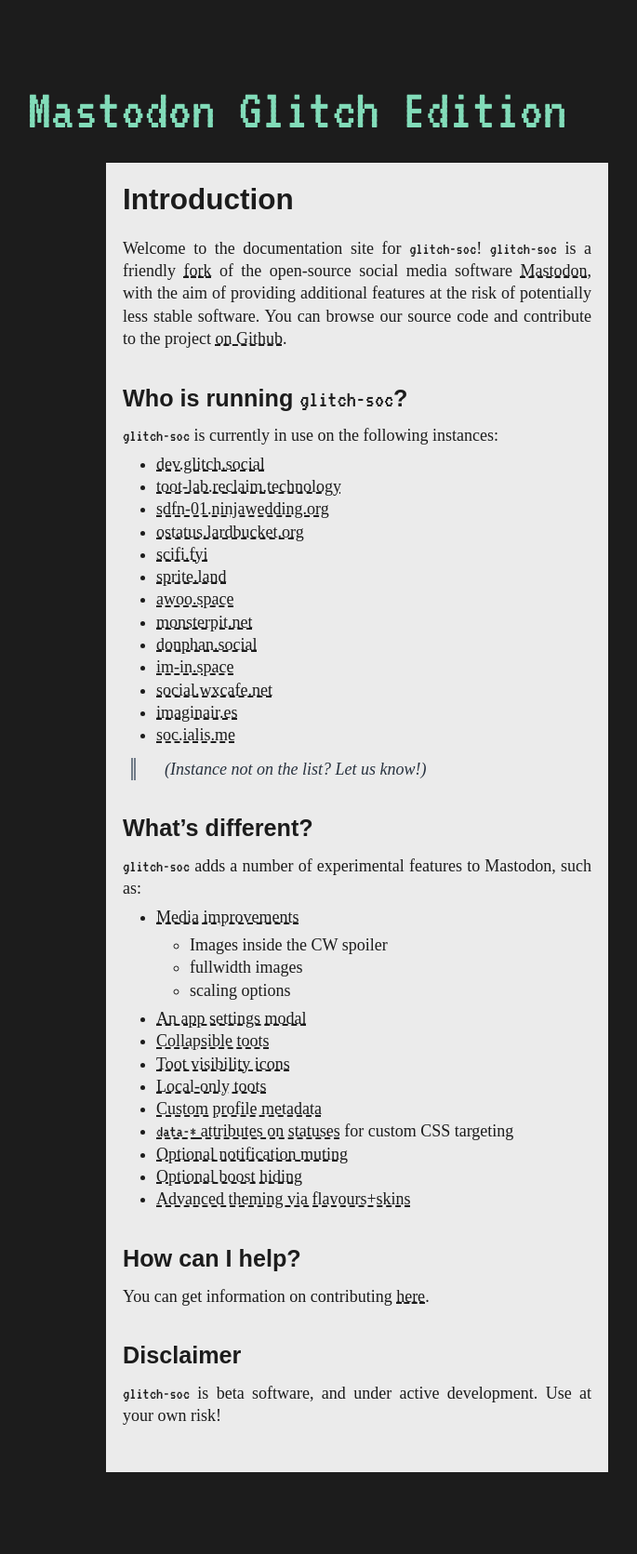
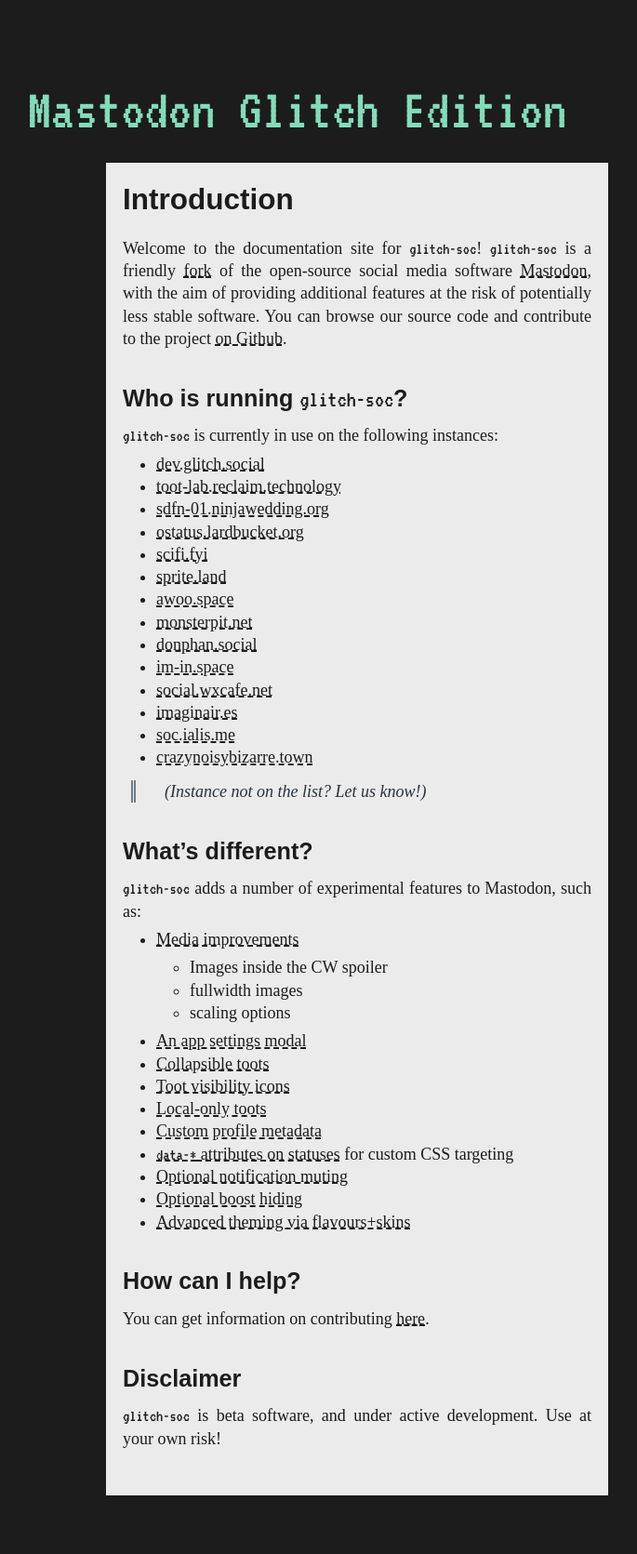
Before and after one commit to glitch-soc/docs, a Jekyll site: the page built from index.md, in a window 1280 px wide. Shown: the whole page at 93% size, without its empty margins (256-941 px from the left). Built offline with Jekyll 4.4.1, drawn with Linux system fonts in a browser that asks for light colours; some web fonts are replaced; our own code applies the rules of GitHub Pages for plain Markdown files; before the commit the page ends 1646 px from its top, so only the background shows below that.

Commit message:
Add crazynoisybizarre.town to the list

```diff
--- a/index.md
+++ b/index.md
@@ -23,6 +23,7 @@ You can browse our source code and contribute to the project [on Github][glitch-
 - [social.wxcafe.net](https://social.wxcafe.net)
 - [imaginair.es](https://imaginair.es)
 - [soc.ialis.me](https://soc.ialis.me)
+- [crazynoisybizarre.town](https://crazynoisybizarre.town)
 
 
 >   (Instance not on the list? Let us know!)
```
